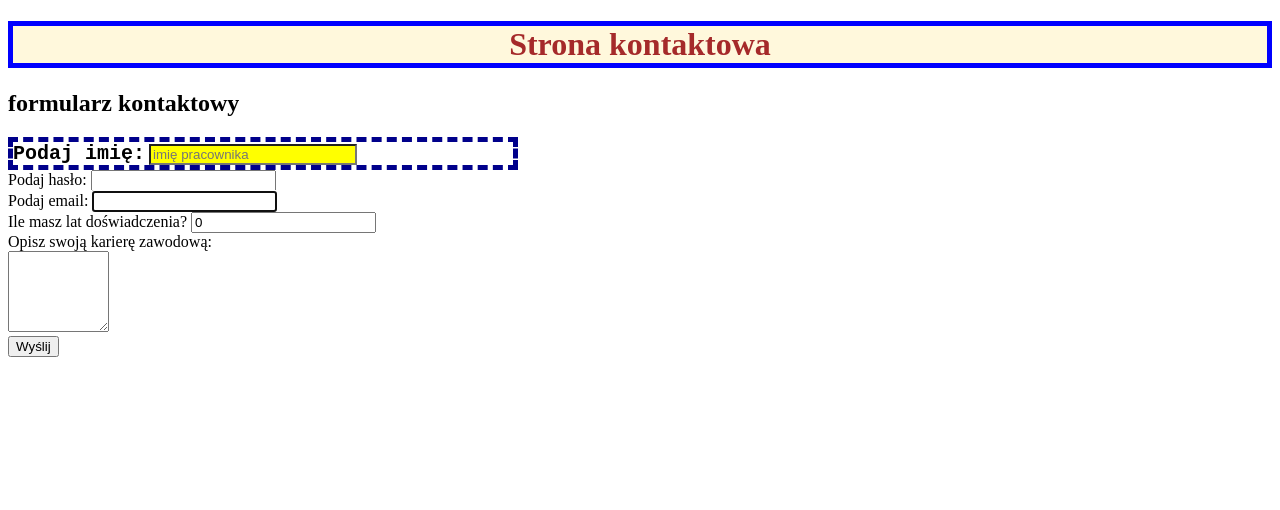
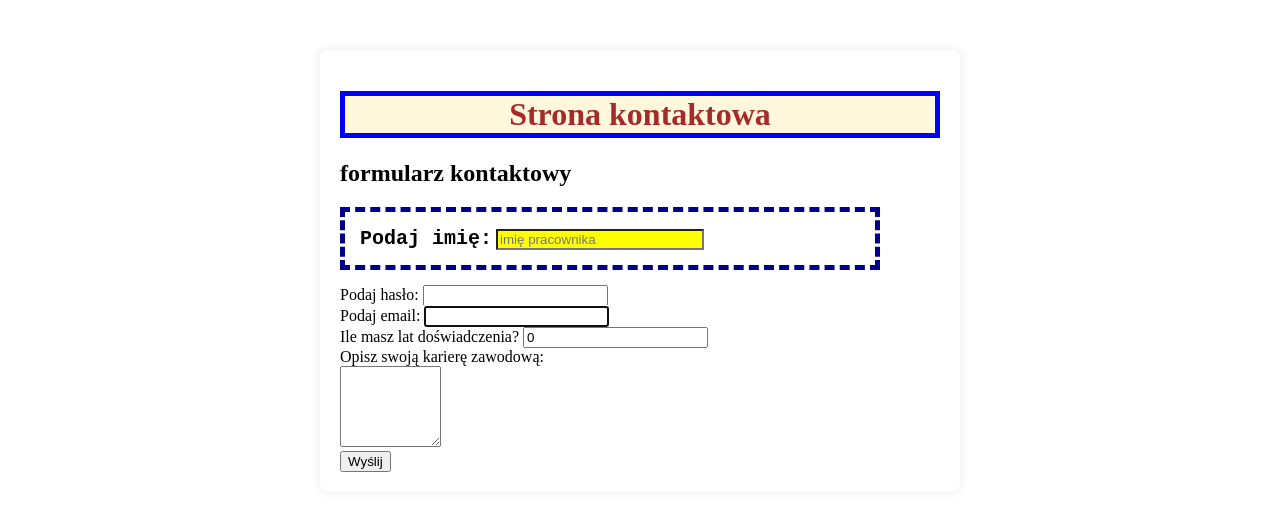
Before and after one commit to frontendpodyplomowe/10_formgit1, a plain HTML site: page index.html in a window 1280 px wide. Drawn offline with Linux system fonts and the light colour scheme.

Commit message:
Style class="form1", class="setName"

```diff
--- a/style.css
+++ b/style.css
@@ -1,3 +1,12 @@
+.form1 {
+  max-width: 600px;
+  margin: 50px auto;
+  padding: 20px;
+  background-color: #fff;
+  box-shadow: 0 0 10px rgba(0, 0, 0, 0.1);
+  border-radius: 8px;
+}
+
 div h1 {
   color: brown;
   background-color: cornsilk;
@@ -5,18 +14,23 @@ div h1 {
   text-align: center;
 }
 
-form input[type=text] {
+.setName {
+  margin-bottom: 15px;
+  padding: 15px;
+}
+
+form input[type="text"] {
   background-color: yellow;
   width: 200px;
 }
 
-form label[id=title1] {
+form label[id="title1"] {
   font-size: 20px;
   font-weight: bolder;
-    font-family: 'Courier New', Courier, monospace;
+  font-family: "Courier New", Courier, monospace;
 }
 
-.setName{
+.setName {
   border: 5px dashed darkblue;
   width: 500px;
 }
```
Lines whose indentation alone changed are shown as unchanged.
